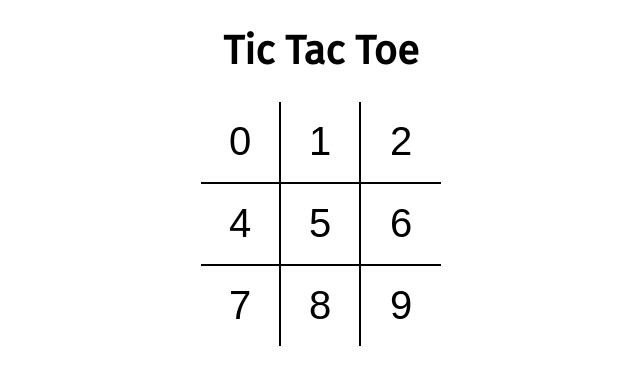
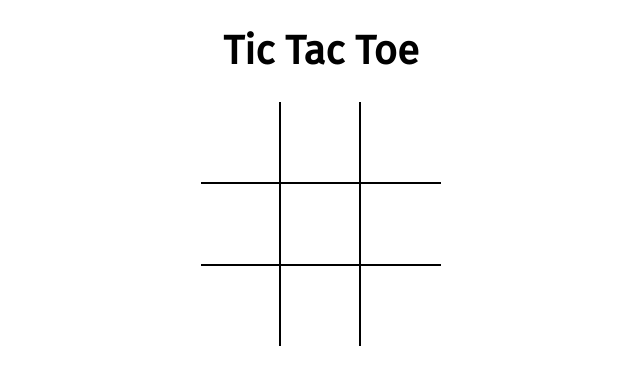
Before and after one commit to musab-momin/tictactoe, a React (Create React App) app: page / in a window 1280 px wide. Shown: the top 384 px of the page, without its empty margins (319-959 px from the left). Built offline with nearby package versions, Linux system fonts and the light colour scheme.

Commit message:
Board state is done

```diff
--- a/src/components/Board.jsx
+++ b/src/components/Board.jsx
@@ -1,23 +1,51 @@
-import React from 'react'
+import React, {useState} from 'react'
 import Square from './Square'
 
 const Board = () => {
+
+  const [board, setBoard] = useState(Array(9).fill(null));
+  const [isXNext, setIsXNext] = useState(true); // to take a track of whether the player is X or O
+
+
+  const changeBoard = (position)=>{
+
+    // if there is already value present
+    if(board[position])
+      return;
+
+    // changing the state of at perticular index value
+    setBoard( prev =>{
+      return prev.map((square, pos)=>{
+        // if the position is same than change the value
+        if(pos === position)
+          return isXNext ? "X" : "O"
+
+        return square
+      })
+    });
+    setIsXNext(!isXNext)
+  }
+
+  const constructBoard = (position)=>{
+    return <Square value={board[position]} changeBoard={()=>changeBoard(position)}/>
+  }
+
   return(
     <div className='board'>
         <div className='board-row'>
-            <Square value={0}/>
-            <Square value={1}/>
-            <Square value={2}/>
+            { constructBoard(0) }
+            { constructBoard(1) }
+            { constructBoard(2) }
         </div>
         <div className='board-row'>
-            <Square value={4}/>
-            <Square value={5}/>
-            <Square value={6}/>
+            { constructBoard(3) }
+            { constructBoard(4) }
+            { constructBoard(5) }
         </div>
         <div className='board-row'>
-            <Square value={7}/>
-            <Square value={8}/>
-            <Square value={9}/>
+            { constructBoard(6) }
+            { constructBoard(7) }
+            { constructBoard(8) }
         </div>
     </div>
   )
--- a/src/components/Square.jsx
+++ b/src/components/Square.jsx
@@ -1,9 +1,9 @@
 import React from 'react'
 
-const Square = ({ value }) => {
+const Square = ({ value, changeBoard }) => {
 
     return (
-        <button type='button' className='square'>{value}</button>
+        <button type='button' className='square' onClick={changeBoard}>{value}</button>
     )
 }
 
```
Also changed, not shown: 1 other file (tests, documents, lock files or other folders).
